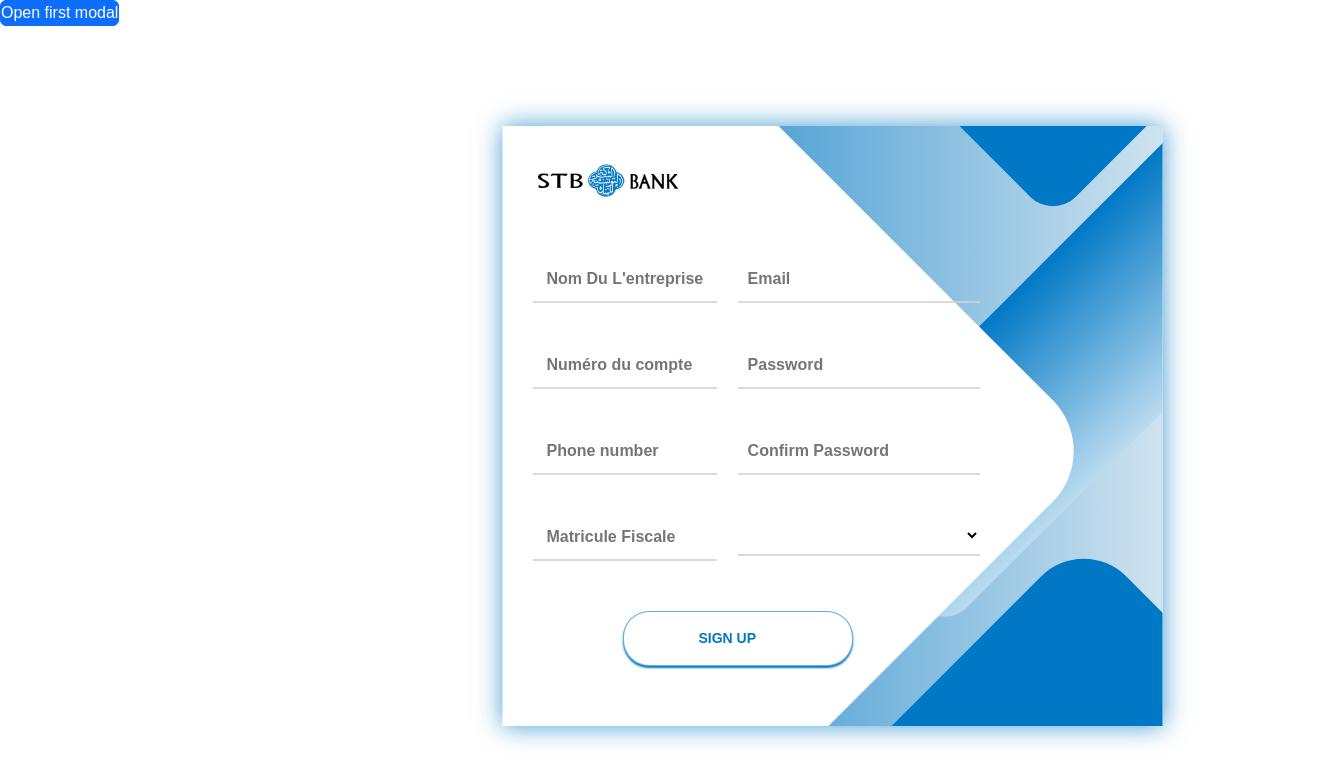
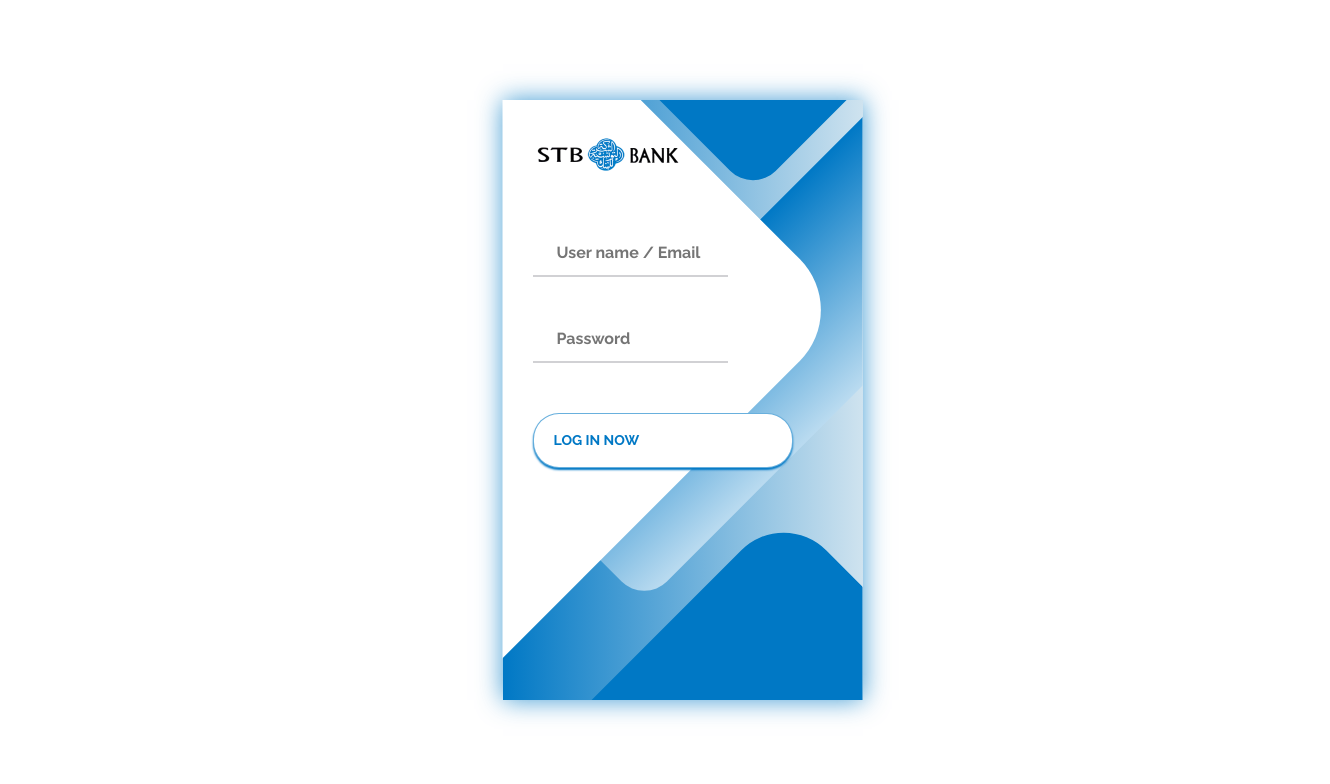
Before and after one commit to mouna-mbr/stb, an Angular app: page /login in a window 1280 px wide. Before the commit this address led to /register. Shown: the top 784 px of the page, 1330 px wide, since content can reach past the window. Built offline with nearby package versions, Linux system fonts and the light colour scheme.

Commit message:
fixing boortstrap

```diff
--- a/angular.json
+++ b/angular.json
@@ -29,6 +29,8 @@
               "node_modules/bootstrap/dist/css/bootstrap.min.css"
             ],
             "scripts": [
+              "node_modules/jquery/dist/jquery.min.js",
+              "node_modules/popper.js/dist/umd/popper.min.js",
               "node_modules/bootstrap/dist/js/bootstrap.bundle.min.js"
             ]
           },
@@ -94,6 +96,8 @@
               "node_modules/bootstrap/dist/css/bootstrap.min.css"
             ],
             "scripts": [
+              "node_modules/jquery/dist/jquery.min.js",
+              "node_modules/popper.js/dist/umd/popper.min.js",
               "node_modules/bootstrap/dist/js/bootstrap.bundle.min.js"
             ]
           }
--- a/src/app/app-routing.module.ts
+++ b/src/app/app-routing.module.ts
@@ -2,10 +2,14 @@ import { NgModule } from '@angular/core';
 import { RouterModule, Routes } from '@angular/router';
 import { AdminehomeComponent } from './adminehome/adminehome.component';
 import { RegisterComponent } from './register/register.component'; // Assurez-vous d'importer RegisterComponent
+import { DemandedecarteComponent } from './demandedecarte/demandedecarte.component';
+import { LoginComponent } from './login/login.component';
 
 const routes: Routes = [
   { path: '', redirectTo: '/dashboard', pathMatch: 'full' },
   { path: 'dashboard', component: AdminehomeComponent },
+  { path: 'demande', component: DemandedecarteComponent },
+  { path: 'login', component: LoginComponent },
   { path: 'register', component: RegisterComponent } // Nouvelle route pour RegisterComponent
 ];
 
--- a/src/app/demandedecarte/demandedecarte.component.html
+++ b/src/app/demandedecarte/demandedecarte.component.html
@@ -45,4 +45,37 @@
             <input type="submit" value="ENREGISTRER">
         </div>
     </div>
+    <button type="button" class="btn btn-primary">Primary</button>
+<button type="button" class="btn btn-secondary">Secondary</button>
+<button type="button" class="btn btn-success">Success</button>
+<button type="button" class="btn btn-danger">Danger</button>
+<button type="button" class="btn btn-warning">Warning</button>
+<button type="button" class="btn btn-info">Info</button>
+<button type="button" class="btn btn-light">Light</button>
+<button type="button" class="btn btn-dark">Dark</button>
+
+<button type="button" class="btn btn-link">Link</button>
+<!-- Button trigger modal -->
+<button type="button" class="btn btn-primary" data-bs-toggle="modal" data-bs-target="#exampleModal">
+    Launch demo modal
+  </button>
+
+  <!-- Modal -->
+  <div class="modal fade" id="exampleModal" tabindex="-1" aria-labelledby="exampleModalLabel" aria-hidden="true">
+    <div class="modal-dialog">
+      <div class="modal-content">
+        <div class="modal-header">
+          <h1 class="modal-title fs-5" id="exampleModalLabel">Modal title</h1>
+          <button type="button" class="btn-close" data-bs-dismiss="modal" aria-label="Close"></button>
+        </div>
+        <div class="modal-body">
+          ...
+        </div>
+        <div class="modal-footer">
+          <button type="button" class="btn btn-secondary" data-bs-dismiss="modal">Close</button>
+          <button type="button" class="btn btn-primary">Save changes</button>
+        </div>
+      </div>
+    </div>
+  </div>
 </body>
--- /dev/null
+++ b/src/app/login/login.component.css
@@ -0,0 +1,187 @@
+@import url('https://fonts.googleapis.com/css?family=Raleway:400,700');
+.logo {
+	width: 150px;
+	height: auto;
+	margin: 20px 0;
+  }
+* {
+	box-sizing: border-box;
+	margin: 0;
+	padding: 0;
+	font-family: Raleway, sans-serif;
+}
+
+body {
+    background: linear-gradient(90deg, #cfe3ef, #0078c5);	}
+
+.container {
+	display: flex;
+	align-items: center;
+	justify-content: center;
+	min-height: 100vh;
+    margin-left: 335px;
+
+}
+
+.screen {
+	background: linear-gradient(90deg, #0078c5, #cfe3ef);
+	position: relative;
+	height: 600px;
+	width: 360px;
+	box-shadow: 0px 0px 24px #007ac5c0;
+}
+
+.screen__content {
+	z-index: 1;
+	position: relative;
+	height: 100%;
+    margin-top: -160px;
+
+}
+
+
+.screen__background {
+	position: absolute;
+	top: 0;
+	left: 0;
+	right: 0;
+	bottom: 0;
+	z-index: 0;
+	-webkit-clip-path: inset(0 0 0 0);
+	clip-path: inset(0 0 0 0);
+}
+
+.screen__background__shape {
+	transform: rotate(45deg);
+	position: absolute;
+}
+
+.screen__background__shape1 {
+	height: 520px;
+	width: 520px;
+	background: #FFF;
+	top: -50px;
+	right: 120px;
+	border-radius: 0 72px 0 0;
+}
+
+.screen__background__shape2 {
+	height: 220px;
+	width: 220px;
+	background: #0078c5;
+	top: -172px;
+	right: 0;
+	border-radius: 32px;
+}
+
+.screen__background__shape3 {
+	height: 540px;
+	width: 190px;
+	background: linear-gradient(270deg, #badbf0, #0078c5);
+	top: -24px;
+	right: 0;
+	border-radius: 32px;
+}
+
+.screen__background__shape4 {
+	height: 400px;
+	width: 200px;
+	background: #0078c5;
+	top: 420px;
+	right: 50px;
+	border-radius: 60px;
+}
+
+.login {
+	width: 320px;
+	padding: 30px;
+	padding-top: 156px;
+}
+
+.login__field {
+	padding: 20px 0px;
+	position: relative;
+}
+
+.login__icon {
+	position: absolute;
+	top: 30px;
+	color: #0078c5;
+}
+
+.login__input {
+	border: none;
+	border-bottom: 2px solid #D1D1D4;
+	background: none;
+	padding: 10px;
+	padding-left: 24px;
+	font-weight: 700;
+	width: 75%;
+	transition: .2s;
+}
+
+.login__input:active,
+.login__input:focus,
+.login__input:hover {
+	outline: none;
+	border-bottom-color: #0078c5;
+}
+
+.login__submit {
+	background: #fff;
+	font-size: 14px;
+	margin-top: 30px;
+	padding: 16px 20px;
+	border-radius: 26px;
+	border: 1px solid #D4D3E8;
+	text-transform: uppercase;
+	font-weight: 700;
+	display: flex;
+	align-items: center;
+	width: 100%;
+	border: 1px solid #007ac596;
+    color: #0078c5;
+	box-shadow: 0px 2px 2px #0078c5;
+	cursor: pointer;
+	transition: .2s;
+}
+
+.login__submit:active,
+.login__submit:focus,
+.login__submit:hover {
+	box-shadow: 0px 2px 2px #0078c5;
+	outline: none;
+}
+
+.button__icon {
+	font-size: 24px;
+	margin-left: auto;
+	color: #7875B5;
+}
+
+.social-login {
+	position: absolute;
+	height: 140px;
+	width: 160px;
+	text-align: center;
+	bottom: 0px;
+	right: 0px;
+	color: #fff;
+}
+
+.social-icons {
+	display: flex;
+	align-items: center;
+	justify-content: center;
+}
+
+.social-login__icon {
+	padding: 20px 10px;
+	color: #fff;
+	text-decoration: none;
+	text-shadow: 0px 0px 8px #7875B5;
+}
+
+.social-login__icon:hover {
+	transform: scale(1.5);
+}
--- /dev/null
+++ b/src/app/login/login.component.html
@@ -0,0 +1,30 @@
+<div class="container">
+	<div class="screen">
+		<div class="screen__content">
+			<form class="login">
+                <div class="register-container">
+                    <img src="assets/img/Logo_STB.png" alt="Logo STB" class="logo">
+                  </div>
+				<div class="login__field">
+					<i class="login__icon fas fa-user"></i>
+					<input type="text" class="login__input" placeholder="User name / Email">
+				</div>
+				<div class="login__field">
+					<i class="login__icon fas fa-lock"></i>
+					<input type="password" class="login__input" placeholder="Password">
+				</div>
+				<button class="button login__submit">
+					<span class="button__text">Log In Now</span>
+					<i class="button__icon fas fa-chevron-right"></i>
+				</button>
+			</form>
+
+		</div>
+		<div class="screen__background">
+			<span class="screen__background__shape screen__background__shape4"></span>
+			<span class="screen__background__shape screen__background__shape3"></span>
+			<span class="screen__background__shape screen__background__shape2"></span>
+			<span class="screen__background__shape screen__background__shape1"></span>
+		</div>
+	</div>
+</div>
--- a/src/app/register/register.component.html
+++ b/src/app/register/register.component.html
@@ -1,39 +1,26 @@
-<!--popup success-->
-<div *ngIf="success" class="modal fade" id="exampleModalToggle" aria-hidden="true" aria-labelledby="exampleModalToggleLabel" tabindex="-1">
-	<div class="modal-dialog modal-dialog-centered">
+<!-- Button trigger modal -->
+<button type="button" class="btn btn-primary" data-bs-toggle="modal" data-bs-target="#exampleModal">
+	Launch demo modal
+  </button>
+
+  <!-- Modal -->
+  <div class="modal fade" id="exampleModal" tabindex="-1" aria-labelledby="exampleModalLabel" aria-hidden="true">
+	<div class="modal-dialog">
 	  <div class="modal-content">
 		<div class="modal-header">
-		  <h5 class="modal-title" id="exampleModalToggleLabel">Modal 1</h5>
+		  <h1 class="modal-title fs-5" id="exampleModalLabel">Modal title</h1>
 		  <button type="button" class="btn-close" data-bs-dismiss="modal" aria-label="Close"></button>
 		</div>
 		<div class="modal-body">
-		  Show a second modal and hide this one with the button below.
+		  ...
 		</div>
 		<div class="modal-footer">
-		  <button class="btn btn-primary" data-bs-target="#exampleModalToggle2" data-bs-toggle="modal" data-bs-dismiss="modal">Open second modal</button>
+		  <button type="button" class="btn btn-secondary" data-bs-dismiss="modal">Close</button>
+		  <button type="button" class="btn btn-primary">Save changes</button>
 		</div>
 	  </div>
 	</div>
   </div>
-  <div class="modal fade" id="exampleModalToggle2" aria-hidden="true" aria-labelledby="exampleModalToggleLabel2" tabindex="-1">
-	<div class="modal-dialog modal-dialog-centered">
-	  <div class="modal-content">
-		<div class="modal-header">
-		  <h5 class="modal-title" id="exampleModalToggleLabel2">Modal 2</h5>
-		  <button type="button" class="btn-close" data-bs-dismiss="modal" aria-label="Close"></button>
-		</div>
-		<div class="modal-body">
-		  Hide this modal and show the first with the button below.
-		</div>
-		<div class="modal-footer">
-		  <button class="btn btn-primary" data-bs-target="#exampleModalToggle" data-bs-toggle="modal" data-bs-dismiss="modal">Back to first</button>
-		</div>
-	  </div>
-	</div>
-  </div>
- <!----> <a class="btn btn-primary" data-bs-toggle="modal" href="#exampleModalToggle" role="button">Open first modal</a>
-  <!--popup success end-->
-
 <div class="container">
 	<div class="screen">
 	  <div class="screen__content">
@@ -101,13 +88,7 @@
 			<i class="button__icon fas fa-chevron-right"></i>
 		  </button>
 		</form>
-		<div class="social-login">
-		  <div class="social-icons">
-			<a href="#" class="social-login__icon fab fa-instagram"></a>
-			<a href="#" class="social-login__icon fab fa-facebook"></a>
-			<a href="#" class="social-login__icon fab fa-twitter"></a>
-		  </div>
-		</div>
+
 	  </div>
 	  <div class="screen__background">
 		<span class="screen__background__shape screen__background__shape4"></span>
--- a/src/app/register/register.component.ts
+++ b/src/app/register/register.component.ts
@@ -4,6 +4,7 @@ import { HttpClient } from '@angular/common/http';
 import { Router } from '@angular/router';
 import { userservice } from '../Service/User.service'; // Assurez-vous d'importer correctement UserService
 import { User } from '../Models/User';
+
 
 
 
--- a/src/styles.css
+++ b/src/styles.css
@@ -1 +1,2 @@
 /* You can add global styles to this file, and also import other style files */
+@import '~bootstrap/dist/css/bootstrap.min.css';
```
Also changed, not shown: package.json (+24 -21 lines), src/app/app.module.ts (+6 -1 lines), src/app/login/login.component.ts (added, +10 -0 lines), 2 other files (tests, documents, lock files or other folders).
